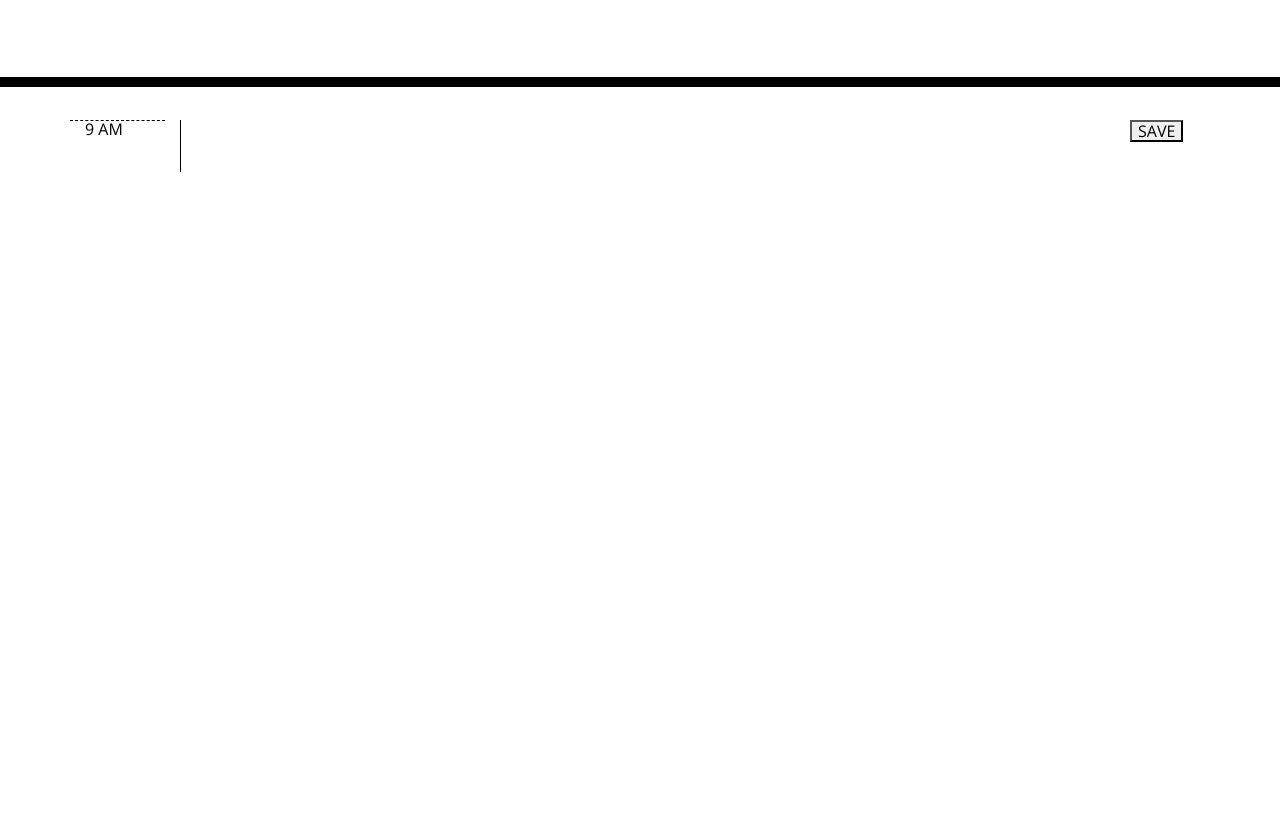
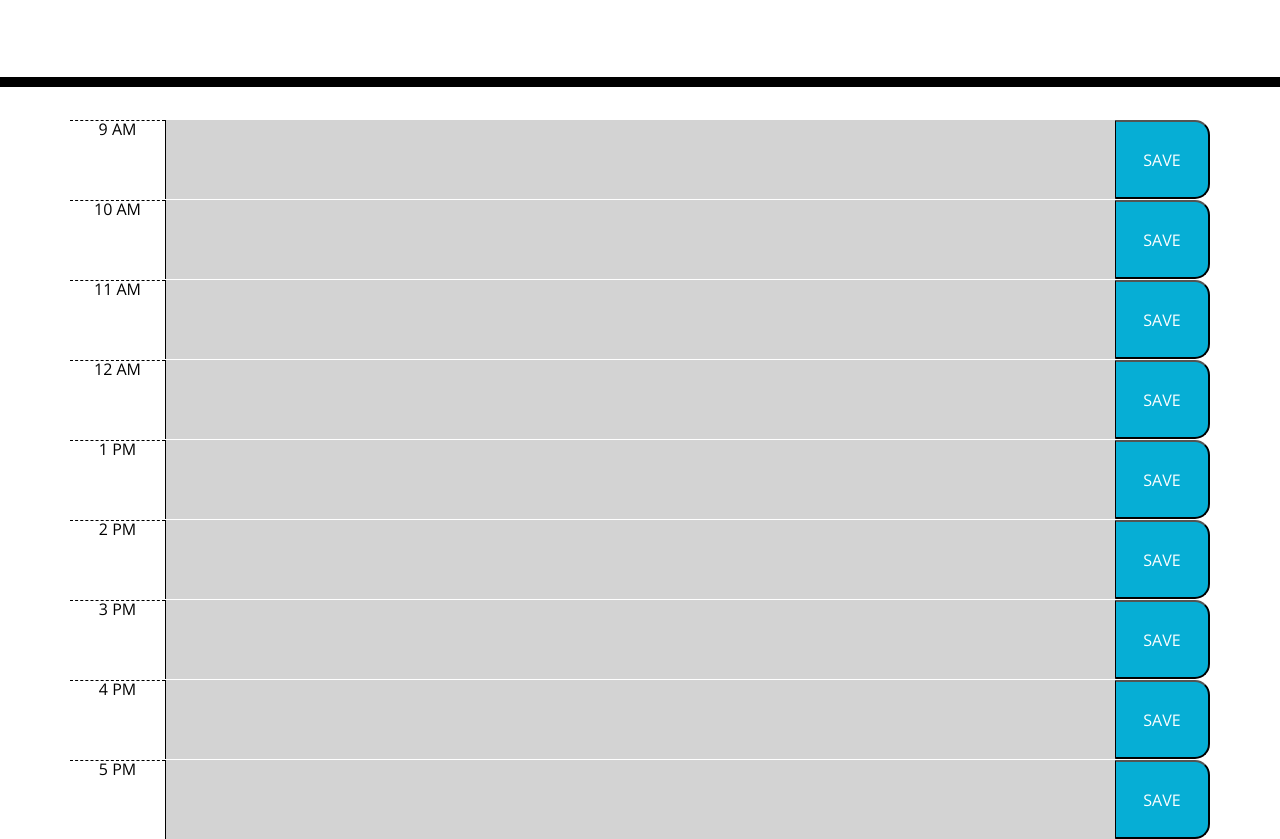
Before and after one commit to iwanagahime/Work-Day-Scheduler-, a plain HTML site: page index.html in a window 1280 px wide. Shown: the part 181-1020 px from the top of the page. Before the commit the page ends 800 px from the top, so only its background shows below. Drawn offline with nearby package versions, Linux system fonts and the light colour scheme.

Commit message:
match html elments with correcponding styles

```diff
--- a/index.html
+++ b/index.html
@@ -28,11 +28,61 @@
       <p class="lead">A simple calendar app for scheduling your work day</p>
       <p id="currentDay" class="lead"></p>
     </header>
+    <!-- time blocks -->
     <div class="container">
-      <div class="row">
-        <div class="col-1 hour">9 AM</div>
-        <div class="col-10"><textarea></textarea></div>
-        <div class="col-1"><button>SAVE</button></div>
+      <div class="row time-block">
+        <div class="col-md-1 hour">9 AM</div>
+        <textarea class="col-md-10 past"></textarea>
+        <!-- TODO place font awsome icon on save button -->
+        <button class="col-md-1 saveBtn saveBtn i:hover">SAVE</button>
+      </div>
+      <div class="row time-block">
+        <div class="col-md-1 hour">10 AM</div>
+        <textarea class="col-md-10 past"></textarea>
+        <!-- TODO place font awsome icon on save button -->
+        <button class="col-md-1 saveBtn saveBtn i:hover">SAVE</button>
+      </div>
+      <div class="row time-block">
+        <div class="col-md-1 hour">11 AM</div>
+        <textarea class="col-md-10 past"></textarea>
+        <!-- TODO place font awsome icon on save button -->
+        <button class="col-md-1 saveBtn saveBtn i:hover">SAVE</button>
+      </div>
+      <div class="row time-block">
+        <div class="col-md-1 hour">12 AM</div>
+        <textarea class="col-md-10 past"></textarea>
+        <!-- TODO place font awsome icon on save button -->
+        <button class="col-md-1 saveBtn saveBtn i:hover">SAVE</button>
+      </div>
+      <div class="row time-block">
+        <div class="col-md-1 hour">1 PM</div>
+        <textarea class="col-md-10 past"></textarea>
+        <!-- TODO place font awsome icon on save button -->
+        <button class="col-md-1 saveBtn saveBtn i:hover">SAVE</button>
+      </div>
+      <div class="row time-block">
+        <div class="col-md-1 hour">2 PM</div>
+        <textarea class="col-md-10 past"></textarea>
+        <!-- TODO place font awsome icon on save button -->
+        <button class="col-md-1 saveBtn saveBtn i:hover">SAVE</button>
+      </div>
+      <div class="row time-block">
+        <div class="col-md-1 hour">3 PM</div>
+        <textarea class="col-md-10 past"></textarea>
+        <!-- TODO place font awsome icon on save button -->
+        <button class="col-md-1 saveBtn saveBtn i:hover">SAVE</button>
+      </div>
+      <div class="row time-block">
+        <div class="col-md-1 hour">4 PM</div>
+        <textarea class="col-md-10 past"></textarea>
+        <!-- TODO place font awsome icon on save button -->
+        <button class="col-md-1 saveBtn saveBtn i:hover">SAVE</button>
+      </div>
+      <div class="row time-block">
+        <div class="col-md-1 hour">5 PM</div>
+        <textarea class="col-md-10 past"></textarea>
+        <!-- TODO place font awsome icon on save button -->
+        <button class="col-md-1 saveBtn saveBtn i:hover">SAVE</button>
       </div>
     </div>
 
```
